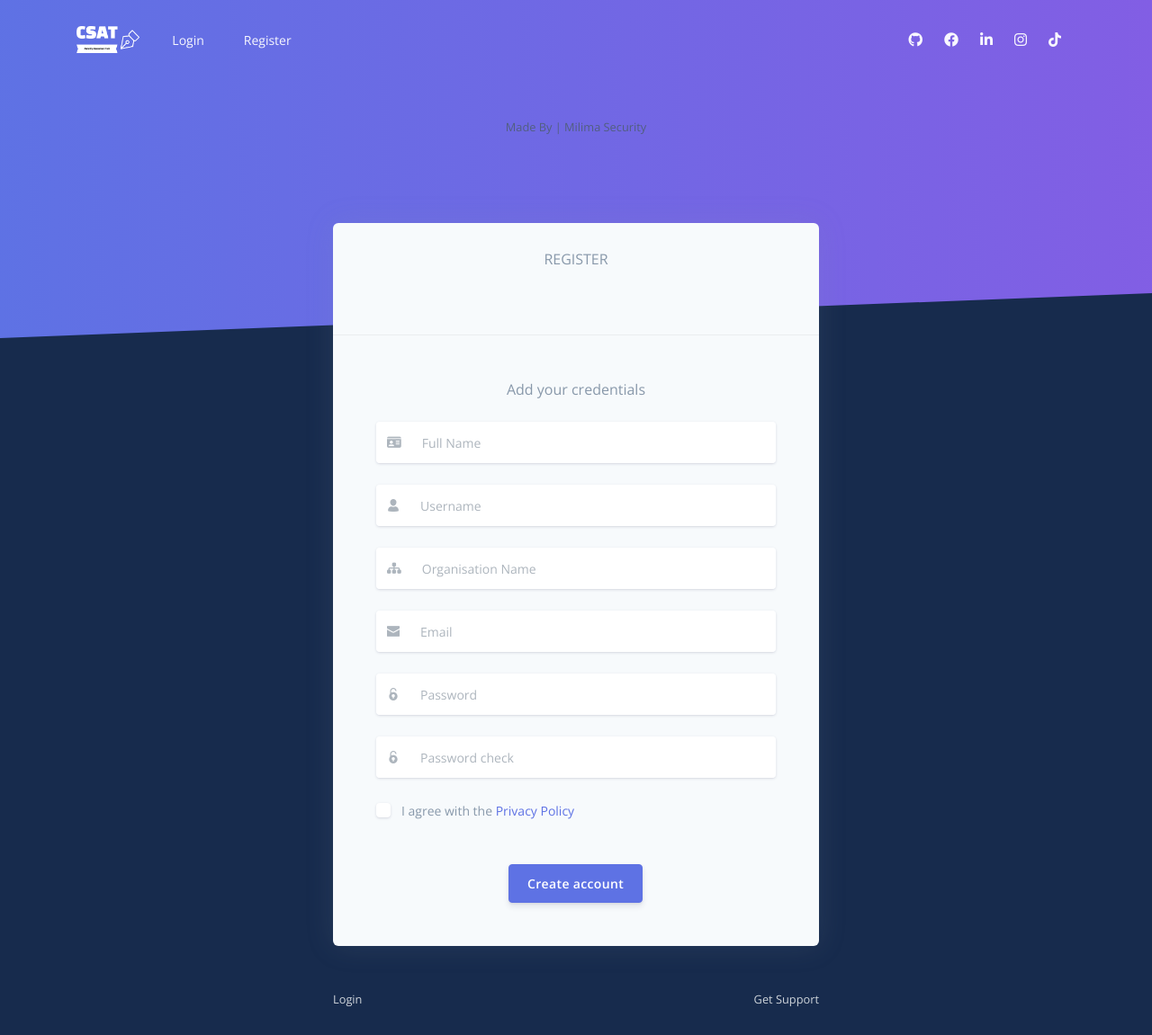
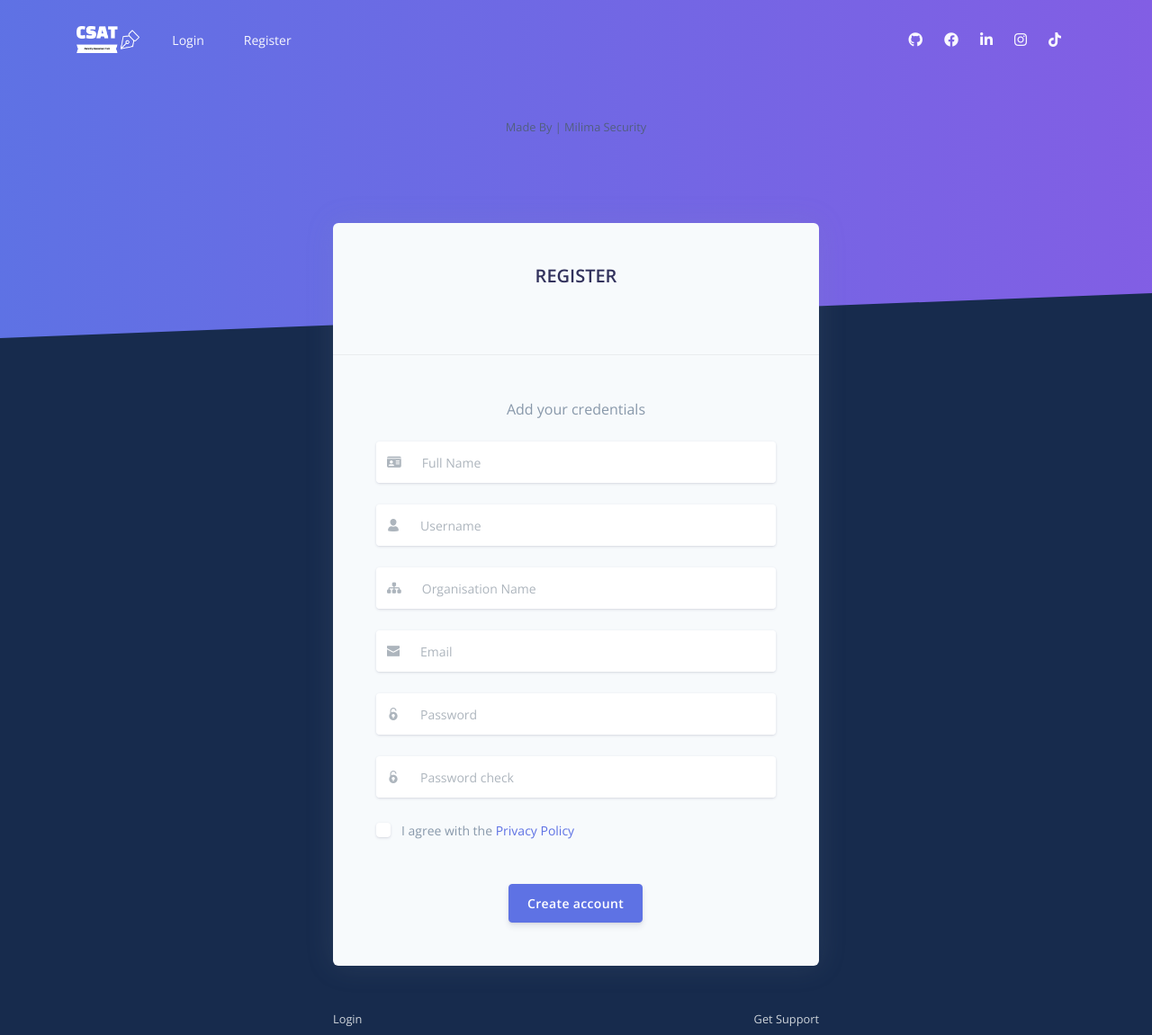
Before and after one commit to fahadkabali/PyhtonDjango, a Django app: page /authentication/register/ in a window 1280 px wide. Shown: the top 1151 px of the page at 90% size. Run offline with Django 5.2, Linux system fonts and the light colour scheme; some libraries are stand-ins or nearby versions.

Commit message:
2 nd commit

```diff
--- a/authentication/urls.py
+++ b/authentication/urls.py
@@ -1,11 +1,11 @@
 
 from django.urls import path
 from . import views
-from django.contrib.auth.views import LogoutView
 
 urlpatterns = [
     path('activate/<uidb64>/<token>', views.activate, name='activate'),
     path('login/', views.login_view, name="login"),
     path('register/', views.register_user, name="register"),
-    path("logout/",views.user_logout , name="logout")
+    path("logout/",views.user_logout , name="logout"),
+    path("profile/", views.profile_view, name="profile")
 ]
--- a/authentication/views.py
+++ b/authentication/views.py
@@ -180,3 +180,10 @@ def user_logout(request):
     logout(request)
     messages.success(request, "Logged out successfully!")
     return redirect("login/")
+
+
+def profile_view(request):
+    context = {
+        'user': request.user,
+    }
+    return render(request, 'home/profile.html', context)
--- a/templates/accounts/login.html
+++ b/templates/accounts/login.html
@@ -13,8 +13,8 @@
         <div class="col-lg-5 col-md-7">
           <div class="card bg-secondary shadow border-0">
             <div class="card-header bg-transparent pb-5">
-              <div class="text-muted text-center mt-2 mb-3">
-                LOGIN
+              <div class="text-muted text-center font-weight-bold mt-4 mb-3">
+                <h2 class="fw-bold">LOGIN</h2>
               </div>
             </div>
             <div class="card-body px-lg-5 py-lg-5">
--- a/templates/accounts/register.html
+++ b/templates/accounts/register.html
@@ -15,24 +15,21 @@
 
           <div class="card bg-secondary shadow border-0">
             <div class="card-header bg-transparent pb-5">
-              <div class="text-muted text-center mt-2 mb-4">
-                REGISTER
+              <div class="text-muted text-center font-weight-bold mt-4 mb-4">
+                <h2 class="fw-bold">REGISTER</h2>
               </div>
             </div>
             <div class="card-body px-lg-5 py-lg-5">
               <div class="text-center text-muted mb-4">
-                {{form.errors}}
+                {%if messages%}
                 {% for message in messages %}
-                <div class="alert alert-{{ message.tags }} alert-dismissible fade show cr" role="alert" >
-                    <strong class="text-danger"> {{ message | safe}}</strong>
-                    <button type="button" class="close" data-dismiss="alert" aria-label="Close">
-                        <span aria-hidden="true">&times;</span>
-                    </button>
+                <div class="alert alert-danger alert-dismissible fade show mt-2" role="alert">
+                  {{ message | safe}}
+                  <button type="button" class="close" data-dismiss="alert" aria-label="Close">
+                    <span aria-hidden="true">&times;</span>
+                  </button>
                 </div>
                 {% endfor %}
-
-                {% if msg %}
-                  <small>{{ msg | safe }}</small>
                 {% else %}
                   Add your credentials
                 {% endif %}
@@ -52,7 +49,7 @@
                       {{ form.fullname }}
                     </div>
                   </div>
-                  <span class="text-error">{{ form.fullname.errors }}</span>
+                  <span class="text-danger">{{ form.fullname.errors }}</span>
 
                   <div class="form-group">
                     <div class="input-group input-group-alternative mb-3">
@@ -62,7 +59,7 @@
                       {{ form.username }}
                     </div>
                   </div>
-                  <span class="text-error">{{ form.username.errors }}</span>
+                  <span class="text-danger">{{ form.username.errors }}</span>
 
                   <div class="form-group">
                     <div class="input-group input-group-alternative mb-3">
@@ -72,7 +69,7 @@
                       {{ form.organisation_name }}
                     </div>
                   </div>
-                  <span class="text-error">{{ form.organisation_name.errors }}</span>
+                  <span class="text-danger">{{ form.organisation_name.errors }}</span>
 
                   <div class="form-group">
                     <div class="input-group input-group-alternative mb-3">
@@ -82,7 +79,7 @@
                       {{ form.email }}
                     </div>
                   </div>
-                  <span class="text-error">{{ form.email.errors }}</span>
+                  <span class="text-danger">{{ form.email.errors }}</span>
 
                   <div class="form-group">
                     <div class="input-group input-group-alternative">
@@ -92,7 +89,7 @@
                       {{ form.password1 }}
                     </div>
                   </div>
-                  <span class="text-error">{{ form.password1.errors }}</span>
+                  <span class="text-danger">{{ form.password1.errors }}</span>
 
                   <div class="form-group">
                     <div class="input-group input-group-alternative">
@@ -102,7 +99,7 @@
                       {{ form.password2 }}
                     </div>
                   </div>
-                  <span class="text-error">{{ form.password2.errors }}</span>
+                  <span class="text-danger">{{ form.password2.errors }}</span>
 
                   <div class="row my-4">
                     <div class="col-12">
--- a/templates/includes/navigation.html
+++ b/templates/includes/navigation.html
@@ -39,7 +39,7 @@
             <div class="dropdown-header noti-title">
               <h6 class="text-overflow m-0">Welcome!</h6>
             </div>
-            <a href="/profile.html" class="dropdown-item">
+            <a href="{% url 'profile'%}" class="dropdown-item">
               <i class="ni ni-single-02"></i>
               <span>My profile</span>
             </a>
--- a/templates/includes/sidenav.html
+++ b/templates/includes/sidenav.html
@@ -38,7 +38,7 @@
           </li>
 
           <li class="nav-item">
-            <a class="nav-link {% if 'profile' in segment %} active {% endif %}" href="/profile.html">
+            <a class="nav-link {% if 'profile' in segment %} active {% endif %}" href="{%url 'profile'%}">
               <i class="ni ni-single-02 text-yellow"></i>
               <span class="nav-link-text">Profile</span>
             </a>
```
